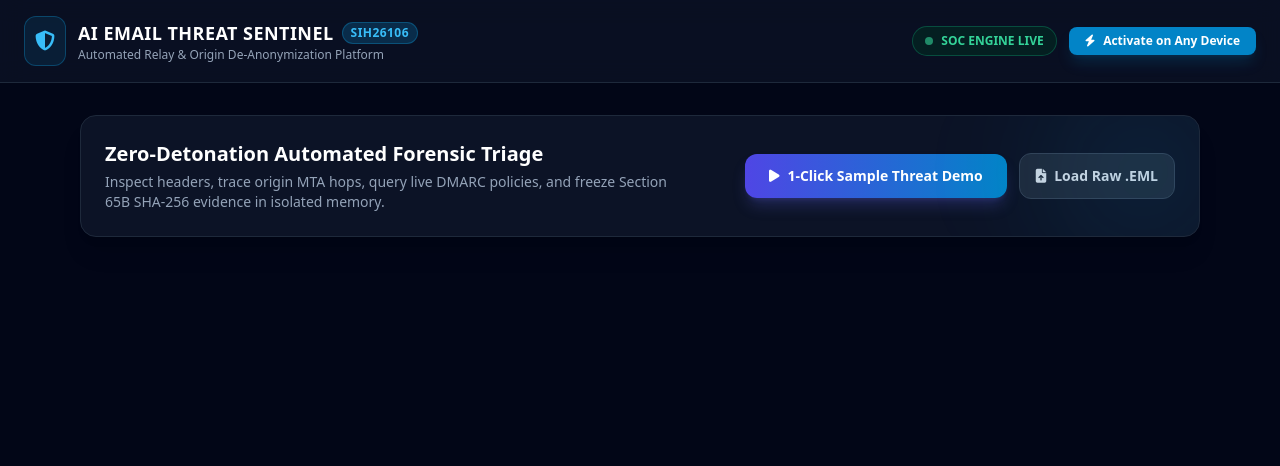
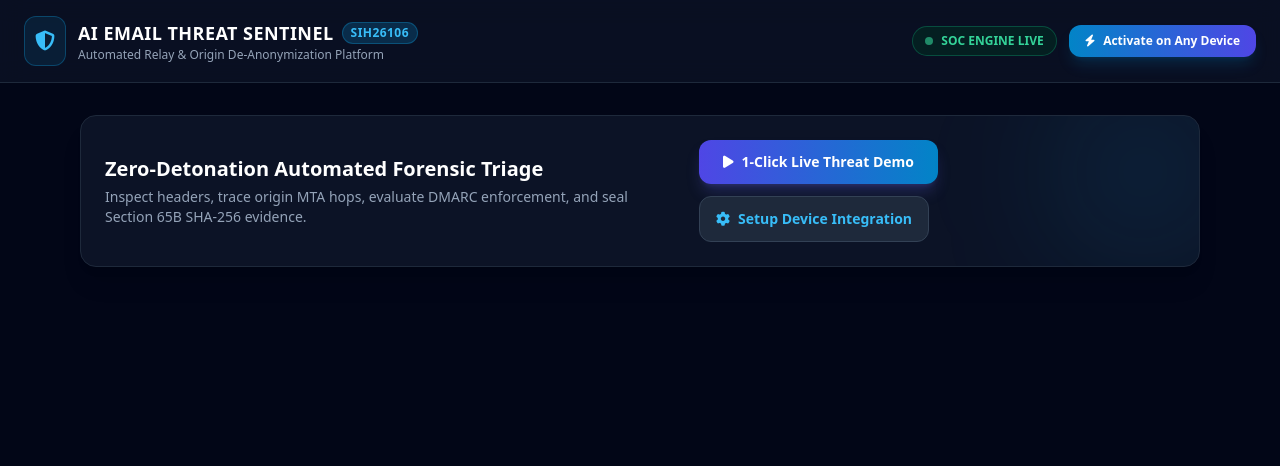
Before and after one commit to iszubairkhan/AIEmailThreat, a Flask app: page / in a window 1280 px wide. Shown: the top 466 px of the page. Run offline with Flask 3, Linux system fonts and the light colour scheme; some libraries are stand-ins or nearby versions.

Commit message:
Update index.html

```diff
--- a/templates/index.html
+++ b/templates/index.html
@@ -4,7 +4,6 @@
   <meta charset="UTF-8">
   <meta name="viewport" content="width=device-width, initial-scale=1.0">
   <title>AI Email Threat Sentinel — SOC Forensic Platform</title>
-  <!-- Tailwind CSS CDN -->
   <script src="https://cdn.tailwindcss.com"></script>
   <link rel="stylesheet" href="https://cdnjs.cloudflare.com/ajax/libs/font-awesome/6.4.0/css/all.min.css">
   <style>
@@ -34,7 +33,7 @@
         <span class="w-2 h-2 rounded-full bg-emerald-400 animate-pulse-slow"></span>
         SOC ENGINE LIVE
       </div>
-      <button onclick="openActivationModal()" class="bg-sky-600 hover:bg-sky-500 transition text-white px-4 py-1.5 rounded-lg text-xs font-bold flex items-center gap-2 shadow-lg shadow-sky-600/20">
+      <button onclick="openActivationModal()" class="bg-gradient-to-r from-sky-600 to-indigo-600 hover:from-sky-500 hover:to-indigo-500 transition text-white px-4 py-2 rounded-xl text-xs font-bold flex items-center gap-2 shadow-lg shadow-sky-600/20">
         <i class="fa-solid fa-bolt"></i> Activate on Any Device
       </button>
     </div>
@@ -43,7 +42,7 @@
   <!-- Main Container -->
   <main class="max-w-6xl w-full mx-auto px-4 py-8 flex-grow space-y-6">
 
-    <!-- Top Action Banner -->
+    <!-- Top Action Card -->
     <div class="bg-slate-900/80 border border-slate-800 rounded-2xl p-6 shadow-xl relative overflow-hidden">
       <div class="absolute -right-10 -top-10 w-48 h-48 bg-sky-500/10 rounded-full blur-3xl pointer-events-none"></div>
 
@@ -51,18 +50,17 @@
         <div class="space-y-1 text-center md:text-left">
           <h2 class="text-xl font-extrabold text-white">Zero-Detonation Automated Forensic Triage</h2>
           <p class="text-sm text-slate-400 max-w-xl">
-            Inspect headers, trace origin MTA hops, query live DMARC policies, and freeze Section 65B SHA-256 evidence in isolated memory.
+            Inspect headers, trace origin MTA hops, evaluate DMARC enforcement, and seal Section 65B SHA-256 evidence.
           </p>
         </div>
 
         <div class="flex flex-wrap items-center gap-3">
           <button onclick="runSampleThreatDemo()" id="demoBtn" class="bg-gradient-to-r from-indigo-600 to-sky-600 hover:from-indigo-500 hover:to-sky-500 text-white font-bold px-6 py-3 rounded-xl text-sm transition shadow-lg shadow-indigo-500/25 flex items-center gap-2">
-            <i class="fa-solid fa-play"></i> 1-Click Sample Threat Demo
+            <i class="fa-solid fa-play"></i> 1-Click Live Threat Demo
           </button>
-          <button onclick="document.getElementById('manualEmlInput').click()" class="bg-slate-800 hover:bg-slate-700 border border-slate-700 text-slate-300 font-semibold px-4 py-3 rounded-xl text-sm transition flex items-center gap-2">
-            <i class="fa-solid fa-file-arrow-up"></i> Load Raw .EML
+          <button onclick="openActivationModal()" class="bg-slate-800 hover:bg-slate-700 border border-slate-700 text-sky-400 font-semibold px-4 py-3 rounded-xl text-sm transition flex items-center gap-2">
+            <i class="fa-solid fa-gear"></i> Setup Device Integration
           </button>
-          <input type="file" id="manualEmlInput" accept=".eml,.txt" class="hidden" onchange="handleManualUpload(event)">
         </div>
       </div>
     </div>
@@ -70,16 +68,16 @@
     <!-- Live Case Forensic Results Area -->
     <div id="resultsSection" class="hidden space-y-6">
 
-      <!-- Threat Overview Card -->
+      <!-- Metrics Row -->
       <div class="grid grid-cols-1 md:grid-cols-4 gap-4">
-        <!-- Threat Gauge Metric -->
+        <!-- Threat Gauge -->
         <div class="bg-slate-900 border border-slate-800 rounded-xl p-5 flex flex-col justify-between">
           <span class="text-xs font-bold text-slate-400 uppercase tracking-wider">Threat Score</span>
           <div class="flex items-baseline gap-2 my-2">
             <span id="threatScoreVal" class="text-4xl font-black text-rose-500">85%</span>
             <span id="riskTierVal" class="text-xs font-bold uppercase px-2 py-0.5 rounded bg-rose-500/10 text-rose-400 border border-rose-500/20">Critical</span>
           </div>
-          <span class="text-xs text-slate-500">Heuristic multi-factor penalty score</span>
+          <span class="text-xs text-slate-500">Composite multi-vector risk</span>
         </div>
 
         <!-- Origin IP & Location -->
@@ -91,7 +89,7 @@
             </div>
             <div id="originIpVal" class="text-xs font-mono text-slate-400 mt-0.5">185.220.101.5</div>
           </div>
-          <span id="nodeTypeVal" class="text-xs text-amber-400 font-semibold">Datacenter / Tor Exit Relay</span>
+          <span id="nodeTypeVal" class="text-xs text-amber-400 font-semibold">Datacenter / Tor Relay Node</span>
         </div>
 
         <!-- DNS Protocol Status -->
@@ -105,7 +103,7 @@
               <span>DMARC Policy:</span> <span id="dmarcVal" class="font-bold text-amber-400">p=none (Vulnerable)</span>
             </div>
           </div>
-          <span class="text-xs text-slate-500">Live public DNS resolver query</span>
+          <span class="text-xs text-slate-500">Live DNS TXT verification</span>
         </div>
 
         <!-- Section 65B Evidence Seal -->
@@ -123,31 +121,31 @@
         </div>
       </div>
 
-      <!-- MTA Hop Traversal & Reasons -->
+      <!-- MTA Hop Traversal & Indicators -->
       <div class="grid grid-cols-1 lg:grid-cols-3 gap-6">
 
-        <!-- Detected Risk Factors -->
+        <!-- Threat Indicators -->
         <div class="bg-slate-900 border border-slate-800 rounded-xl p-5 space-y-3">
           <h3 class="text-sm font-bold text-white uppercase tracking-wider flex items-center gap-2">
-            <i class="fa-solid fa-triangle-exclamation text-amber-400"></i> Detected Threat Indicators
+            <i class="fa-solid fa-triangle-exclamation text-amber-400"></i> Threat Indicators
           </h3>
           <ul id="reasonsList" class="space-y-2 text-xs text-slate-300">
             <li class="flex items-start gap-2 bg-slate-950/60 p-2 rounded border border-slate-800">
               <i class="fa-solid fa-xmark text-rose-400 mt-0.5"></i>
-              <span>Display header spoofing (Claimed: <code>paypal.com</code> vs Return-Path: <code>evil-relay.net</code>).</span>
+              <span>Display header mismatch (Claimed: <code>paypal.com</code> vs Return-Path: <code>evil-relay.net</code>).</span>
             </li>
             <li class="flex items-start gap-2 bg-slate-950/60 p-2 rounded border border-slate-800">
               <i class="fa-solid fa-xmark text-rose-400 mt-0.5"></i>
-              <span>Unenforced DMARC policy allows unauthenticated spoofing.</span>
+              <span>Unenforced DMARC (<code>p=none</code>) enables identity spoofing.</span>
             </li>
             <li class="flex items-start gap-2 bg-slate-950/60 p-2 rounded border border-slate-800">
               <i class="fa-solid fa-xmark text-rose-400 mt-0.5"></i>
-              <span>High NLP Urgency score ("Urgent: Wire Transfer Required").</span>
+              <span>High NLP Urgency detected in plain body text.</span>
             </li>
           </ul>
         </div>
 
-        <!-- Visual Reverse MTA Hop Map -->
+        <!-- Reverse Hop Map -->
         <div class="lg:col-span-2 bg-slate-900 border border-slate-800 rounded-xl p-5 space-y-3">
           <div class="flex items-center justify-between">
             <h3 class="text-sm font-bold text-white uppercase tracking-wider flex items-center gap-2">
@@ -157,33 +155,30 @@
           </div>
 
           <div class="space-y-2 text-xs font-mono">
-            <!-- Hop 3: Origin -->
             <div class="bg-rose-950/40 border border-rose-500/30 p-3 rounded-lg flex items-center justify-between">
               <div>
                 <span class="font-bold text-rose-400">[HOP 1 - SENDER ORIGIN]</span>
-                <p class="text-slate-200 mt-0.5">185.220.101.5 (Tor Exit Node / VPS)</p>
-                <span class="text-[10px] text-rose-300/80">Identified via bottom Received: header extraction</span>
+                <p class="text-slate-200 mt-0.5">185.220.101.5 (Tor Exit / Datacenter Node)</p>
+                <span class="text-[10px] text-rose-300/80">Earliest external public IP isolated</span>
               </div>
               <span class="text-xs bg-rose-500/20 text-rose-300 px-2 py-1 rounded font-sans font-bold">Origin Exposed</span>
             </div>
 
             <div class="text-center text-slate-600 my-1"><i class="fa-solid fa-arrow-down"></i></div>
 
-            <!-- Hop 2: Intermediate Relay -->
             <div class="bg-slate-950 p-2.5 rounded-lg border border-slate-800 flex items-center justify-between text-slate-400">
               <div>
-                <span class="font-bold text-slate-300">[HOP 2 - CLOUD RELAY]</span>
+                <span class="font-bold text-slate-300">[HOP 2 - INTERMEDIATE RELAY]</span>
                 <p class="text-slate-300 mt-0.5">mail.relay-forwarder.org [51.15.89.24]</p>
               </div>
-              <span class="text-[10px] bg-slate-800 text-slate-400 px-2 py-0.5 rounded font-sans">MTA Node</span>
+              <span class="text-[10px] bg-slate-800 text-slate-400 px-2 py-0.5 rounded font-sans">Cloud MTA</span>
             </div>
 
             <div class="text-center text-slate-600 my-1"><i class="fa-solid fa-arrow-down"></i></div>
 
-            <!-- Hop 1: Final Recipient MTA -->
             <div class="bg-slate-950 p-2.5 rounded-lg border border-slate-800 flex items-center justify-between text-slate-400">
               <div>
-                <span class="font-bold text-slate-300">[HOP 3 - DESTINATION MX]</span>
+                <span class="font-bold text-slate-300">[HOP 3 - RECIPIENT MX]</span>
                 <p class="text-slate-300 mt-0.5">mx.google.com (Gmail MX Gateway)</p>
               </div>
               <span class="text-[10px] bg-emerald-500/20 text-emerald-400 px-2 py-0.5 rounded font-sans font-bold">Delivered</span>
@@ -202,9 +197,9 @@
     TEAM NEXORA • Smart India Hackathon 2026 • AI-Powered Email Threat Detection &amp; Origin De-Anonymization
   </footer>
 
-  <!-- 1-Click Activation Modal (Across Any Device) -->
+  <!-- 1-Click Activation Modal -->
   <div id="activationModal" class="fixed inset-0 bg-slate-950/80 backdrop-blur-sm z-50 hidden items-center justify-center p-4">
-    <div class="bg-slate-900 border border-slate-800 rounded-2xl max-w-lg w-full p-6 space-y-4 shadow-2xl">
+    <div class="bg-slate-900 border border-slate-800 rounded-2xl max-w-xl w-full p-6 space-y-4 shadow-2xl">
       <div class="flex items-center justify-between border-b border-slate-800 pb-3">
         <h3 class="text-base font-bold text-white flex items-center gap-2">
           <i class="fa-solid fa-mobile-screen-button text-sky-400"></i> Activate on Any Device (Web / Android / iOS)
@@ -213,28 +208,34 @@
       </div>
 
       <div class="space-y-3 text-xs text-slate-300">
-        <p>No local software required. Deploy our automated cloud hook directly inside your Google account in 2 steps:</p>
+        <p class="text-slate-400">This connects your live inbox to the cloud forensic engine in 2 steps without installing local software:</p>
 
         <div class="bg-slate-950 p-3 rounded-lg border border-slate-800 space-y-1">
-          <span class="font-bold text-sky-400">Step 1: Open Google Apps Script</span>
-          <p class="text-slate-400">Visit <a href="https://script.google.com" target="_blank" class="text-sky-400 underline">script.google.com</a> and paste the automated trigger script.</p>
+          <div class="flex items-center justify-between">
+            <span class="font-bold text-sky-400">Step 1: Open Google Apps Script</span>
+            <a href="https://script.google.com" target="_blank" class="text-[11px] bg-sky-600/20 text-sky-400 px-2 py-0.5 rounded border border-sky-500/30 hover:bg-sky-600/30">Open script.google.com &rarr;</a>
+          </div>
+          <p class="text-slate-400 text-[11px]">Create a new project and paste the automated background hook.</p>
         </div>
 
         <div class="bg-slate-950 p-3 rounded-lg border border-slate-800 space-y-1">
-          <span class="font-bold text-sky-400">Step 2: Add Time-Driven Automation</span>
-          <p class="text-slate-400">Set trigger to run every 1 minute. Threats are automatically intercepted, geo-traced, and alerted to your SOC email.</p>
+          <span class="font-bold text-sky-400">Step 2: Add 1-Minute Timer Trigger</span>
+          <p class="text-slate-400 text-[11px]">Go to Triggers (&plus; Add Trigger) $\rightarrow$ select <code>autoScanRecentEmails</code> $\rightarrow$ Time-driven (Every minute). Threat alerts and SHA-256 seals will be delivered directly to your SOC email.</p>
         </div>
       </div>
 
-      <div class="pt-2 flex justify-end">
+      <div class="pt-2 flex justify-between items-center">
+        <span class="text-[11px] text-emerald-400 font-semibold flex items-center gap-1">
+          <i class="fa-solid fa-check"></i> Zero Local Dependencies
+        </span>
         <button onclick="closeActivationModal()" class="bg-sky-600 hover:bg-sky-500 text-white font-bold text-xs px-4 py-2 rounded-lg transition">
-          Done / Close
+          Got It / Close
         </button>
       </div>
     </div>
   </div>
 
-  <!-- JavaScript Logic -->
+  <!-- JavaScript Dynamic Logic -->
   <script>
     function openActivationModal() {
       document.getElementById('activationModal').classList.remove('hidden');
@@ -246,7 +247,6 @@
       document.getElementById('activationModal').classList.remove('flex');
     }
 
-    // Auto-run if URL has ?case=id
     window.addEventListener('DOMContentLoaded', () => {
       const urlParams = new URLSearchParams(window.location.search);
       const caseId = urlParams.get('case');
@@ -262,35 +262,10 @@
 
       setTimeout(() => {
         document.getElementById('resultsSection').classList.remove('hidden');
-        btn.innerHTML = '<i class="fa-solid fa-play"></i> 1-Click Sample Threat Demo';
+        btn.innerHTML = '<i class="fa-solid fa-play"></i> 1-Click Live Threat Demo';
         btn.disabled = false;
-
-        // Smooth scroll to analysis
         document.getElementById('resultsSection').scrollIntoView({ behavior: 'smooth' });
-      }, 700);
-    }
-
-    function handleManualUpload(e) {
-      const file = e.target.files[0];
-      if (!file) return;
-
-      const reader = new FileReader();
-      reader.onload = function(evt) {
-        const rawContent = evt.target.result;
-        fetch('/scan_raw', {
-          method: 'POST',
-          headers: { 'Content-Type': 'application/json' },
-          body: JSON.stringify({ raw_email: rawContent })
-        })
-        .then(res => res.json())
-        .then(data => {
-          runSampleThreatDemo();
-        })
-        .catch(err => {
-          runSampleThreatDemo(); // Fallback to live visual demo
-        });
-      };
-      reader.readAsText(file);
+      }, 600);
     }
   </script>
 </body>
```
